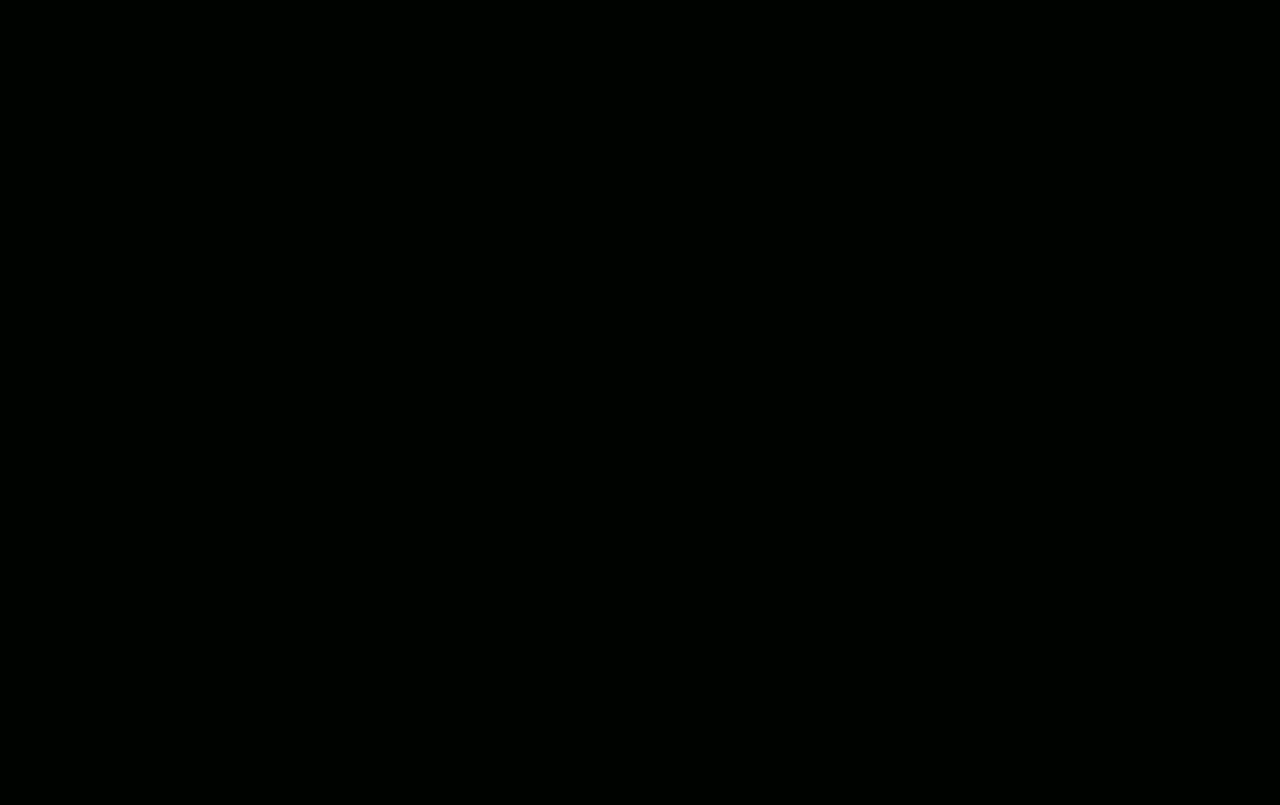
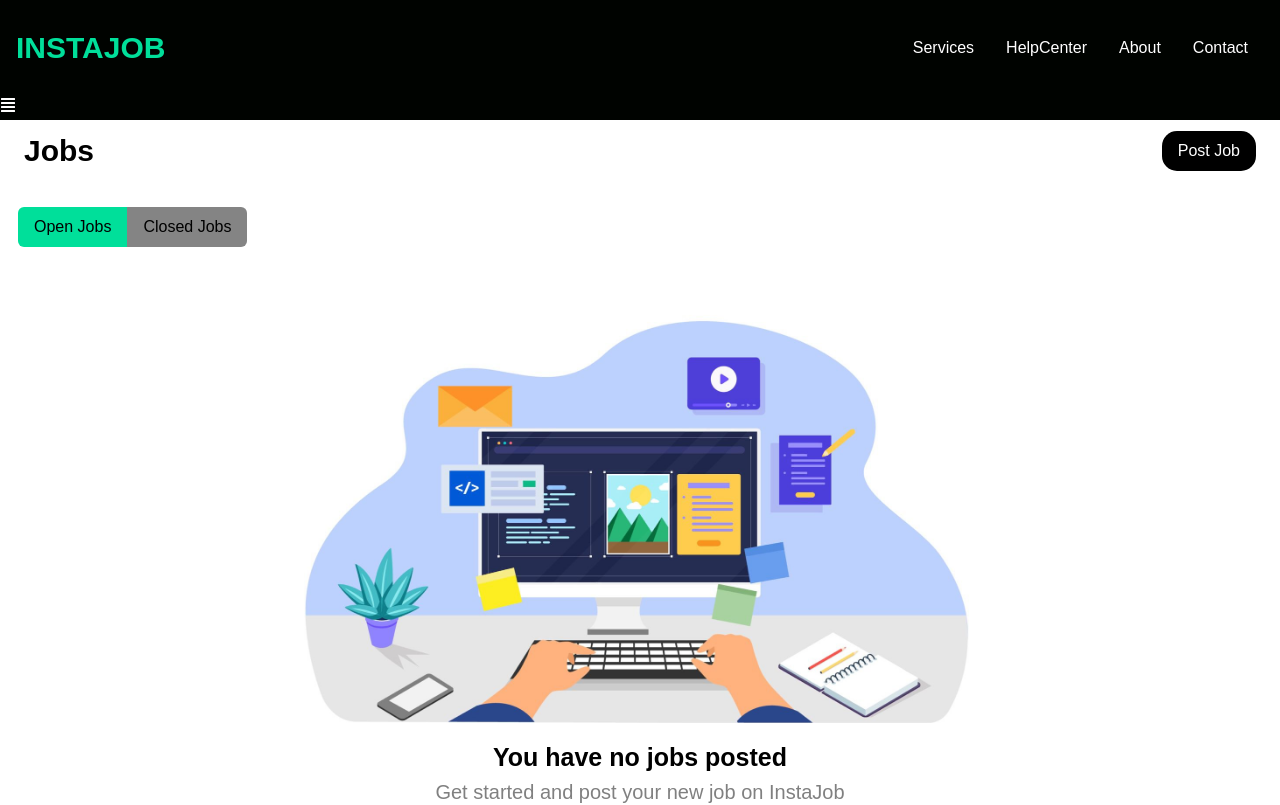
Before and after one commit to EyadKamash/InstaJob-AI-powered-hiring-platform, a React (Create React App) app in the folder front-end/: page /dash in a window 1280 px wide. Before the commit this address had no page. Shown: the top 805 px of the page. Built offline with nearby package versions, Linux system fonts and the light colour scheme.

Commit message:
Dashboard for company

```diff
--- a/front-end/src/App.js
+++ b/front-end/src/App.js
@@ -6,6 +6,7 @@ import Layout from "./Layout";
 import Register from "./pages/Register";
 import ClientInterface from "./pages/ClientInterface";
 import CompanyInterface from "./pages/CompanyInterface";
+import Dashboard from "./pages/Dashboard";
 import { useUser, UserContextProvider } from "./UserContext";
 
 function App() {
@@ -38,6 +39,7 @@ function AppRoutes() {
         <Route index element={<IndexPage />} />
         <Route path="/login" element={<Login />} />
         <Route path="/register" element={<Register />} />
+        <Route path="/dash" element={<Dashboard/>}/>
         {user && (
           <>
             <Route path="/clienthome" element={<ClientInterface />} />
--- /dev/null
+++ b/front-end/src/CSS/Dashboard.css
@@ -0,0 +1,23 @@
+.sidebar {
+    position: fixed;
+    top: 0;
+    left: -100%;
+    width: 200px;
+    height: 100%;
+    color: #fff;
+    transition: left 0.3s ease-out;
+  }
+
+  .sidebar.open {
+    left: 0;
+
+  }
+
+  .main-page {
+    margin-left: 200px;
+    transition: margin-left 0.3s ease-out;
+  }
+
+  .main-page.sidebar-closed {
+    margin-left: 0;
+  }
--- /dev/null
+++ b/front-end/src/components/Sidebar.jsx
@@ -0,0 +1,24 @@
+import React from 'react';
+
+const Sidebar = ({ isOpen }) => {
+  return (
+    <div className={`sidebar ${isOpen ? 'open' : ''}`}>
+      <div className={`sidebar ${isOpen ? 'open' : 'closed'}`}>
+        <ul style={{
+             color: 'white' ,
+             paddingTop:'6rem' ,
+             position:'sticky',
+             overflowY:'auto',
+             listStyle: 'none'
+        }}>
+          <li style={{ padding: '1rem' }}><a href="new">Create new</a></li>
+          <li style={{ padding: '1rem' }}><a href="/jobs">Jobs</a></li>
+          <li style={{ padding: '1rem' }}><a href="/candidate">Candidates</a></li>
+          <li style={{ padding: '1rem' }}><a href="/interview">Interview</a></li>
+        </ul>
+      </div>
+    </div>
+  );
+};
+
+export default Sidebar;
--- /dev/null
+++ b/front-end/src/pages/Dashboard.js
@@ -0,0 +1,61 @@
+import { useState, useEffect } from "react";
+import React from "react";
+import image from "../Unknown.jpeg"
+import Sidebar from "../components/Sidebar";
+import '../CSS/Dashboard.css';
+import { FaAlignJustify } from "react-icons/fa";
+
+function Dashboard() {
+  const [isSidebarOpen, setIsSidebarOpen] = useState(false);
+
+  useEffect(() => {
+    const mainPageElement = document.querySelector('.main-page');
+    if (!isSidebarOpen) {
+      mainPageElement.classList.add('sidebar-closed');
+    } else {
+      mainPageElement.classList.remove('sidebar-closed');
+    }
+  }, [isSidebarOpen]);
+
+  const toggleSidebar = () => {
+    setIsSidebarOpen(!isSidebarOpen);
+  };
+
+  return (
+    <div className={`main-page ${isSidebarOpen? '' : 'sidebar-closed'}`} >
+      <div >
+        <button onClick={toggleSidebar} style={{ color: 'white' }}><FaAlignJustify/></button>
+        <Sidebar  isOpen={isSidebarOpen} />
+      </div>
+        <style>
+        @import url('https://fonts.googleapis.com/css2?family=Dosis:wght@200..800&display=swap')
+        </style>
+
+        <div style={{ flex: 1, padding: '0.5rem' ,color:'black',backgroundColor:'white'}}>
+            <div style={{ display: 'flex', alignItems: 'center', justifyContent: 'space-between' }}>
+                <div style={{ flex: 1 }}>
+                    <h1 style={{ paddingLeft: '1rem', fontSize: '30px', fontWeight: 'bold' }}>Jobs</h1>
+                </div>
+                <button style={{ padding: '0.5rem 1rem', fontSize: '1rem', backgroundColor:'black',color:'white' , marginRight:'1rem' ,borderRadius:'15px'}}>Post Job</button>
+            </div>
+            <br></br>
+            <div style={{padding:'10px'}}>
+                <button style={{padding: '0.5rem 1rem' , backgroundColor:'#00df9a' , borderRadius:'6px 0 0 6px'}}>Open Jobs</button>
+                <button style={{padding: '0.5rem 1rem' , backgroundColor:'#848484', borderRadius:'0 6px 6px 0'}}>Closed Jobs</button>
+            </div>
+            <div style={{alignItems:'center',justifyContent:'center',display:'flex'}}>
+                <img src={image} width="700" height="700" style={{objectFit:'contain',marginTop:'1rem'}} alt="Girl working at home" />
+            </div>
+            <div style={{ textAlign: 'center' }}>
+                  <h1 style={{fontSize:'25px' , paddingTop:'1rem' , fontWeight:'bolder'}}>You have no jobs posted  </h1>
+                  <h1 style={{fontSize:'20px',color:'gray'}}>Get started and post your new job on InstaJob</h1>
+                </div>
+
+
+        </div>
+
+         </div>
+      );
+}
+
+export default Dashboard
```
Also changed, not shown: front-end/src/Unknown.jpeg (added).
